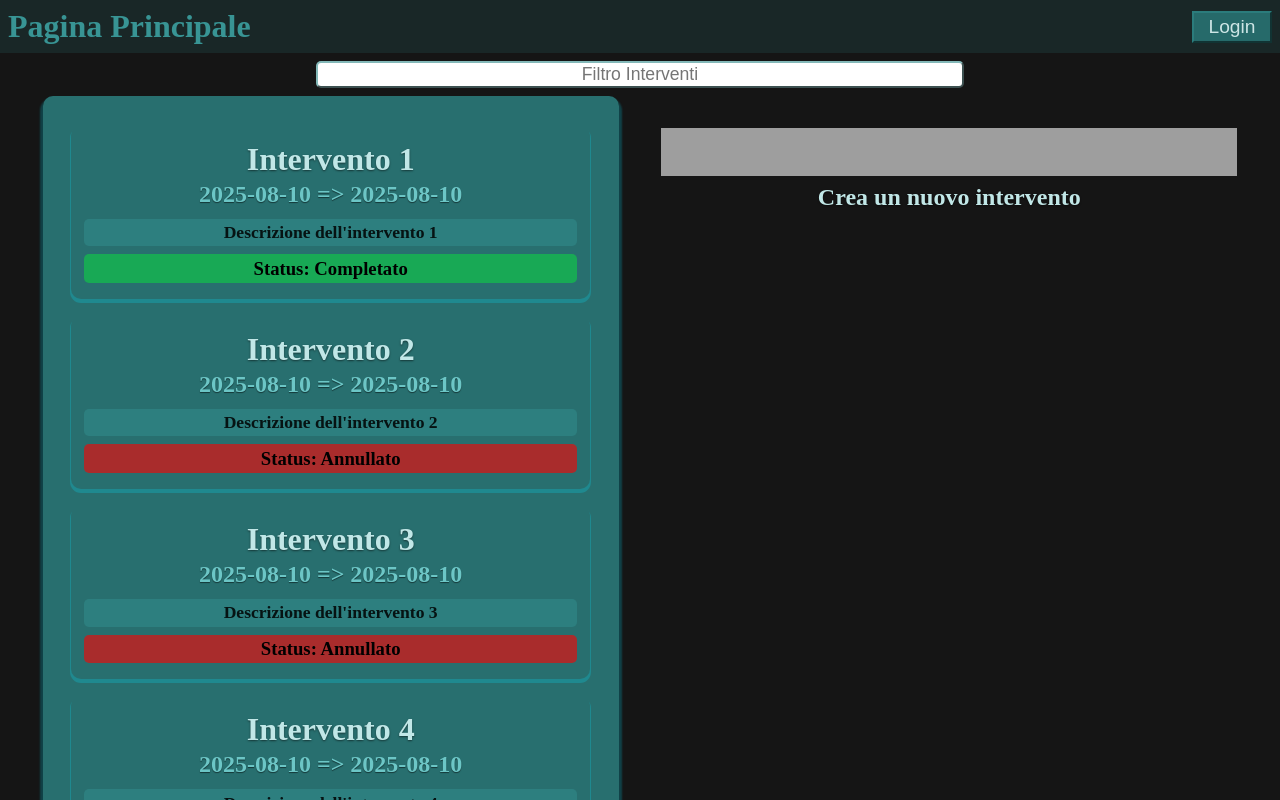
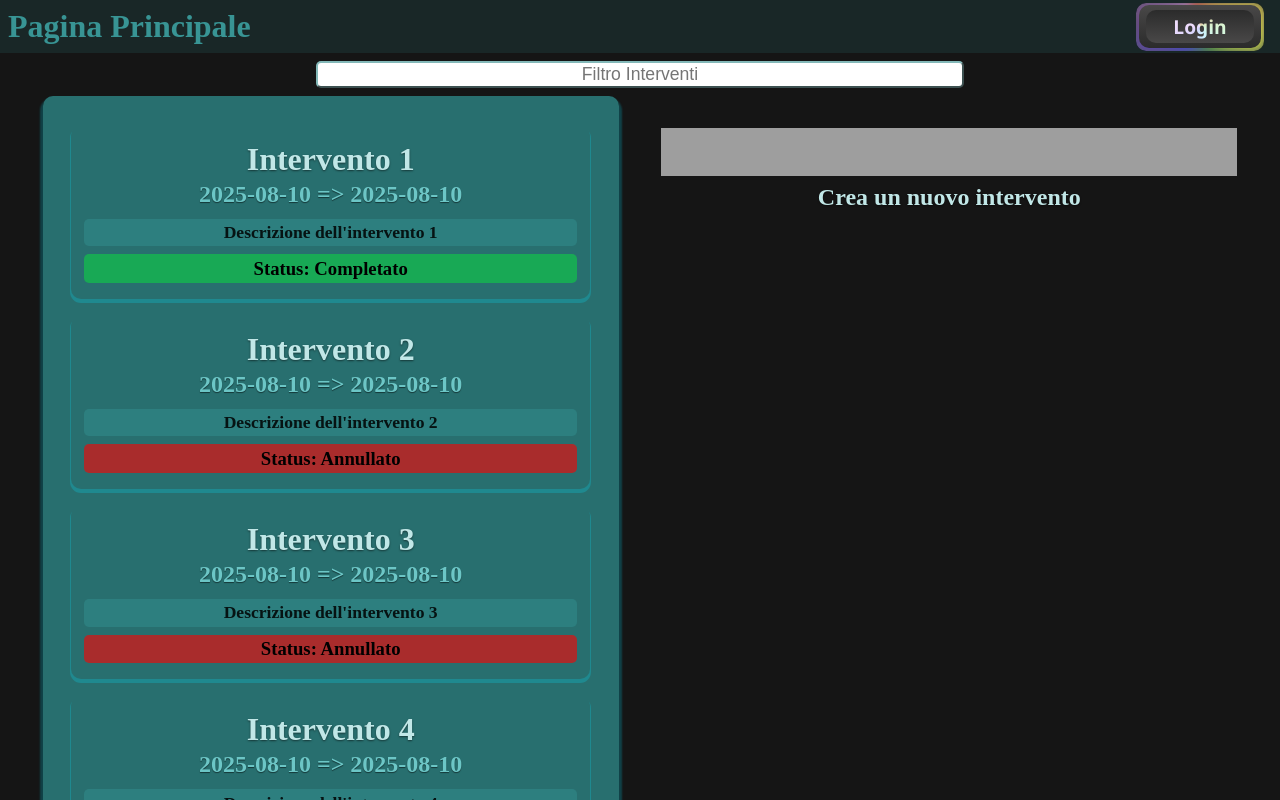
Before and after one commit to Dave02233/ProjectManagementSoftware, a React (Vite) app: page / in a window 1280 px wide. Shown: the top 800 px of the page. Built offline with nearby package versions, Linux system fonts and the light colour scheme; grey boxes are pictures that could not be loaded.

Commit message:
Login Button Molto Bello

```diff
--- /dev/null
+++ b/src/Components/LoginButton.jsx
@@ -0,0 +1,13 @@
+import styles from '../Styles/LoginButton.module.css';
+
+export const LoginButton = (props) => {
+    return (
+        <div className={styles.niceButton} onClick={props.onClick}>
+          <div className={styles.glowingBorder} />
+          <div className={styles.transparentLayer} />
+          <div className={styles.outerButton} />
+          <div className={styles.innerButton} />
+          <div className={styles.text}>Login</div>
+        </div>
+    )
+}
--- a/src/Components/MainPage.jsx
+++ b/src/Components/MainPage.jsx
@@ -1,6 +1,8 @@
 import { NavLink, Outlet } from 'react-router-dom';
 // Style
 import styles from '../Styles/MainPage.module.css';
+// Components
+import { LoginButton } from './LoginButton';
 
 
 export const MainPage = () => {
@@ -13,7 +15,8 @@ export const MainPage = () => {
         <NavLink to={'/'}>
           <h1>Pagina Principale</h1>
         </NavLink>
-        <button name='Login' onClick={handleLogin}>Login</button>
+        {/* <button name='Login' onClick={handleLogin}>Login</button> */}
+        <LoginButton onClick={handleLogin} />
       </div>
       <Outlet />
     </>
--- /dev/null
+++ b/src/Styles/LoginButton.module.css
@@ -0,0 +1,131 @@
+
+.niceButton {
+    display: grid;
+    grid-template: 1fr / 1fr;
+
+    justify-items: center;
+    align-items: center;
+
+    width: 8rem;
+    height: 3rem;
+    margin: 0 1rem;
+    overflow: hidden;
+
+    --borderRadius: 10px;
+    --grey: rgb(73, 72, 72);
+    --black: rgb(43, 43, 43);
+
+    border-radius: var(--borderRadius);
+
+    cursor: pointer;
+
+    .glowingBorder {
+        grid-area: 1 / 1;
+        width: 100%;
+        height: 100%;
+
+        --angle: 0deg;
+        background: conic-gradient(from var(--angle), red, orange, yellow, green, blue, indigo, violet);
+
+        animation: spin-colors 6s linear infinite;
+        filter: blur(4px);
+
+        border-radius: var(--borderRadius);
+
+        z-index: 1;
+    }
+
+    .transparentLayer {
+        grid-area: 1 / 1;
+        width: 100%;
+        height: 100%;
+
+        box-shadow: 0 2px 3px rgba(43, 43, 43, 0.6);
+
+        background-color: rgba(171, 169, 169, 0.4);
+        border-radius: var(--borderRadius);
+
+        z-index: 2;
+    }
+
+    .outerButton {
+
+        grid-area: 1 / 1;
+
+        width: 95%;
+        height: 90%;
+
+        background: linear-gradient(to bottom, var(--grey), var(--black));
+        border-radius: var(--borderRadius);
+
+        transition: 0.3s all ease-in-out;
+
+        z-index: 3;
+    }
+
+    .innerButton {
+
+        grid-area: 1 / 1;
+
+        width: 85%;
+        height: 70%;
+
+        background: linear-gradient(to top, var(--grey), var(--black));
+        border-radius: var(--borderRadius);
+
+        transition: 0.3s all ease-in-out;
+
+        z-index: 4;
+    }
+
+    .text {
+        grid-area: 1 / 1;
+
+        text-align: center;
+        align-content: center;
+
+        font-family: 'Segoe UI', Tahoma, Geneva, Verdana, sans-serif;
+        font-weight: 600;
+        font-size: 1.2rem;
+
+        transition: 0.3s all ease-in-out;
+
+        background: conic-gradient(from var(--angle), #f8d1d1, #e4d9af, #d8f8d8, #ccf2ff, #d3d3fc, #efdbfc, #dbecfb);
+        animation: spin-colors 6s linear infinite;
+
+        -webkit-background-clip: text;
+        background-clip: text;
+        -webkit-text-fill-color: transparent;
+
+        z-index: 5;
+    }
+
+    &:hover .outerButton, &:hover .innerButton, &:hover .text {
+        scale: 0.97;
+    }
+
+    &:active .outerButton {
+        background: linear-gradient(to top, var(--grey), var(--black));
+    }
+
+    &:active .innerButton {
+        background: linear-gradient(to top, var(--black), var(--grey));
+    }
+}
+
+/* Un casino per farlo funzionare ma bello */
+@property --angle {
+    syntax: '<angle>';
+    inherits: false;
+    initial-value: 0deg;
+}
+
+
+@keyframes spin-colors {
+    from {
+        --angle: 0deg;
+    }
+    to {
+        --angle: 360deg;
+    }
+}
```
